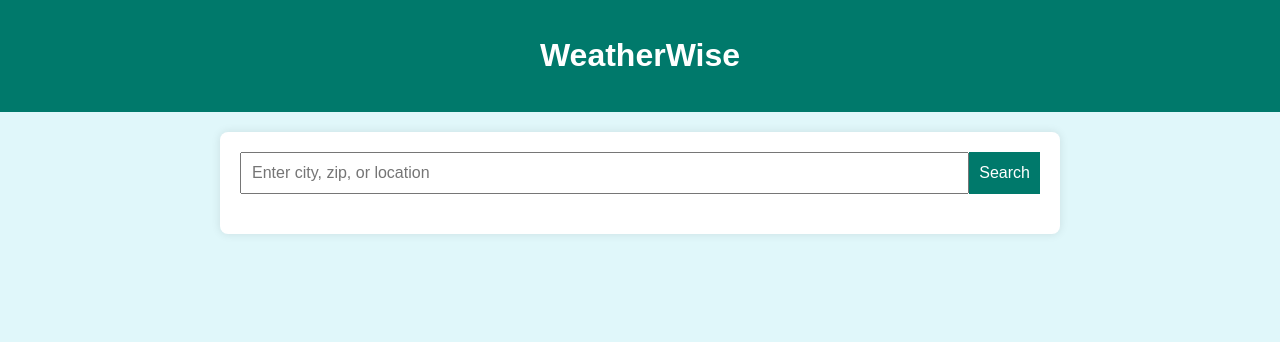
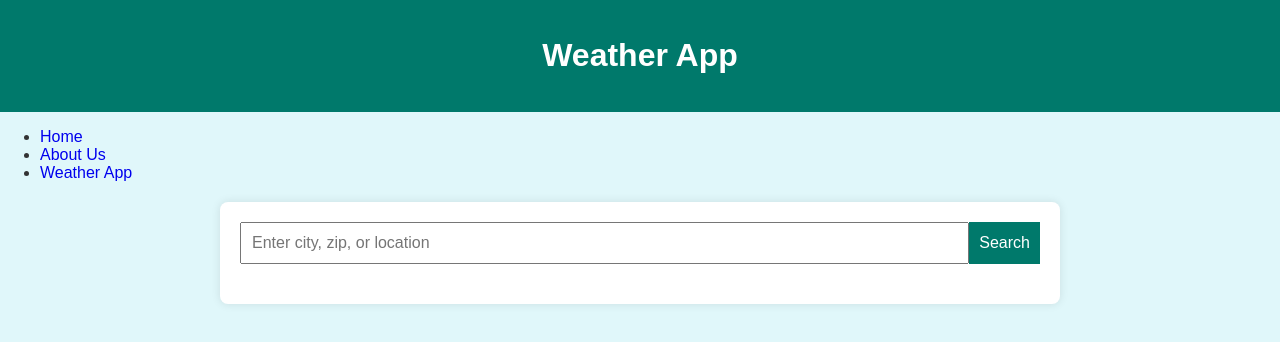
Before and after one commit to pierreblessing/INST377-FINAL-PROJECT, a plain HTML site: page weather.html in a window 1280 px wide. Drawn offline with Linux system fonts and the light colour scheme.

Commit message:
update weather

```diff
--- a/weather.html
+++ b/weather.html
@@ -59,9 +59,14 @@
   </style>
 </head>
 <body>
-  <header>
-    <h1>WeatherWise</h1>
-  </header>
+  <header id="bar"><h1>Weather App</h1></header>
+    <nav id="main-nav">
+        <ul>
+            <li><a href="home.html" style="text-decoration:none;">Home</a></li>
+            <li><a href="about.html" style="text-decoration:none;">About Us</a></li>
+            <li><a href="weather.html" style="text-decoration:none;">Weather App</a></li>
+        </ul>
+    </nav>
 
   <div class="container">
     <div class="search-bar">
```
